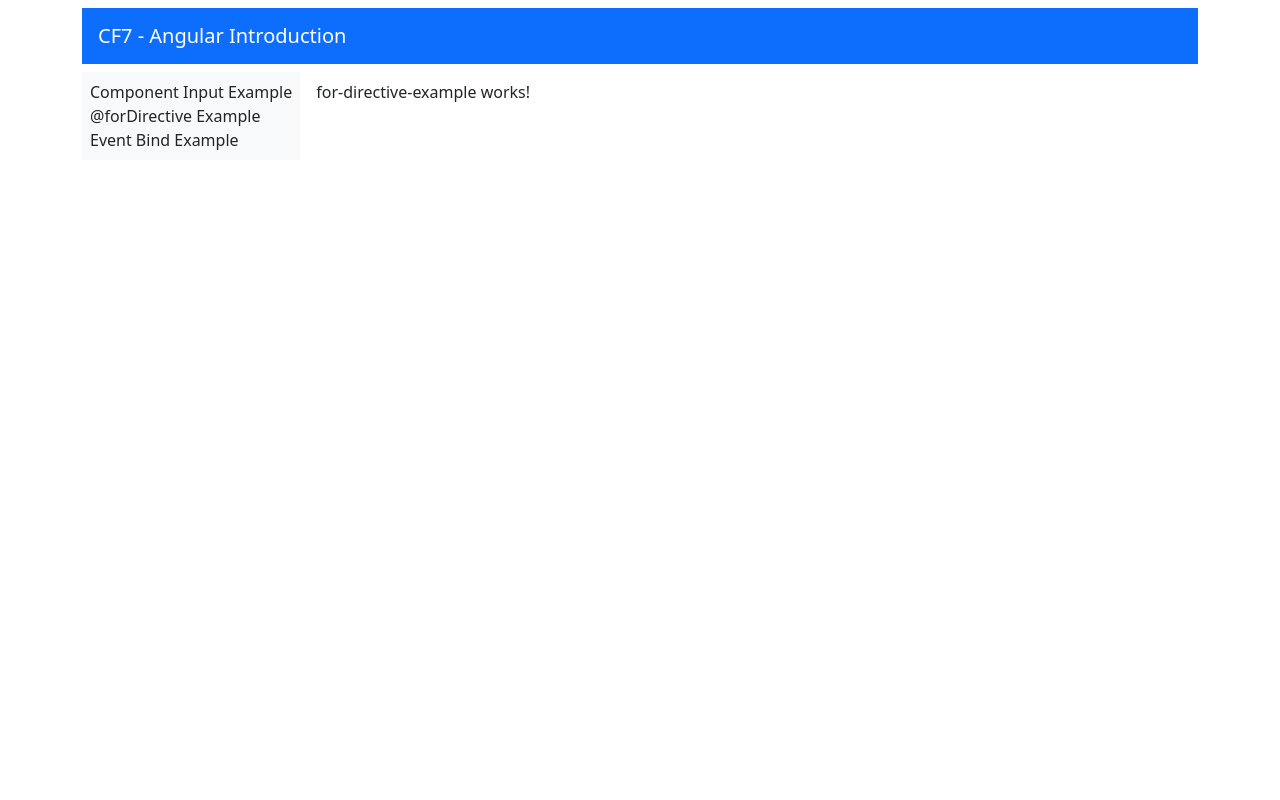
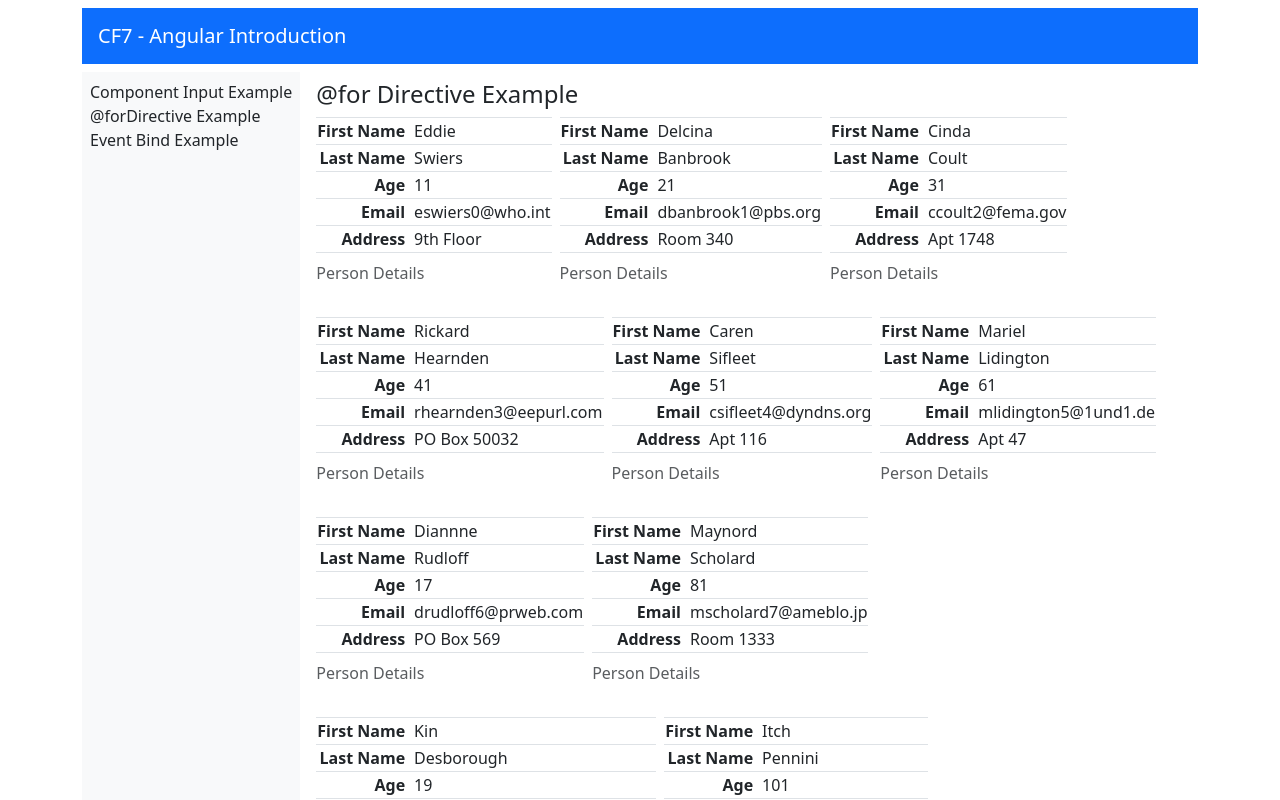
Before and after one commit to jstam2023/cf7-angular-introduction, an Angular app: page /for-directive-example in a window 1280 px wide. Shown: the top 800 px of the page. Built offline with nearby package versions, Linux system fonts and the light colour scheme.

Commit message:
angular navbar

```diff
--- a/src/app/app.component.ts
+++ b/src/app/app.component.ts
@@ -12,155 +12,33 @@ import { EventBindExampleComponent } from './components/event-bind-example/event
 })
 
 export class AppComponent {
-  name = "Jstam";
+  // name = "Jstam";
 
-  // Step 1: One way binding of data
-  person = {
-    givenName: "John",
-    surName: "Stam",
-    age: 43,
-    email: "jstam2023@aueb.gr"
-  }
+  // // Step 1: One way binding of data
+  // person = {
+  //   givenName: "John",
+  //   surName: "Stam",
+  //   age: 43,
+  //   email: "jstam2023@aueb.gr"
+  // }
 
   // Step 3: Component Input
-  person0: Person = {
-    givenName: "Christodoulos",
-    surName: "Fragoudakis",
-    age: 55,
-    email:"chfrag@aueb.gr",
-    address: "Athens, Greece"
-  }
+  // person0: Person = {
+  //   givenName: "Christodoulos",
+  //   surName: "Fragoudakis",
+  //   age: 55,
+  //   email:"chfrag@aueb.gr",
+  //   address: "Athens, Greece"
+  // }
 
-  person1: Person = {
-    givenName: "John",
-    surName: "Doe",
-    age: 32,
-    email: "john@example.gr",
-    address: 'New York, USA'
-  }
+  // person1: Person = {
+  //   givenName: "John",
+  //   surName: "Doe",
+  //   age: 32,
+  //   email: "john@example.gr",
+  //   address: 'New York, USA'
+  // }
 
-  users: Person[] = [
-    {
-      "givenName": "Eddie",
-      "surName": "Swiers",
-      "email": "eswiers0@who.int",
-      "age": 11,
-      "address": "9th Floor"
-    }, {
-      "givenName": "Delcina",
-      "surName": "Banbrook",
-      "email": "dbanbrook1@pbs.org",
-      "age": 21,
-      "address": "Room 340"
-    }, {
-      "givenName": "Cinda",
-      "surName": "Coult",
-      "email": "ccoult2@fema.gov",
-      "age": 31,
-      "address": "Apt 1748"
-    }, {
-      "givenName": "Rickard",
-      "surName": "Hearnden",
-      "email": "rhearnden3@eepurl.com",
-      "age": 41,
-      "address": "PO Box 50032"
-    }, {
-      "givenName": "Caren",
-      "surName": "Sifleet",
-      "email": "csifleet4@dyndns.org",
-      "age": 51,
-      "address": "Apt 116"
-    }, {
-      "givenName": "Mariel",
-      "surName": "Lidington",
-      "email": "mlidington5@1und1.de",
-      "age": 61,
-      "address": "Apt 47"
-    }, {
-      "givenName": "Diannne",
-      "surName": "Rudloff",
-      "email": "drudloff6@prweb.com",
-      "age": 17,
-      "address": "PO Box 569"
-    }, {
-      "givenName": "Maynord",
-      "surName": "Scholard",
-      "email": "mscholard7@ameblo.jp",
-      "age": 81,
-      "address": "Room 1333"
-    }, {
-      "givenName": "Kin",
-      "surName": "Desborough",
-      "email": "kdesborough8@goodreads.com",
-      "age": 19,
-      "address": "Apt 581"
-    }, {
-      "givenName": "Itch",
-      "surName": "Pennini",
-      "email": "ipennini9@seesaa.net",
-      "age": 101,
-      "address": "Suite 16"
-    }, {
-      "givenName": "Jud",
-      "surName": "Gloster",
-      "email": "jglostera@rediff.com",
-      "age": 11,
-      "address": "7th Floor"
-    }, {
-      "givenName": "Moishe",
-      "surName": "Attoe",
-      "email": "mattoeb@github.io",
-      "age": 12,
-      "address": "Room 1396"
-    }, {
-      "givenName": "Carlen",
-      "surName": "Whinney",
-      "email": "cwhinneyc@forbes.com",
-      "age": 13,
-      "address": "PO Box 96798"
-    }, {
-      "givenName": "Berta",
-      "surName": "Edwinson",
-      "email": "bedwinsond@domainmarket.com",
-      "age": 14,
-      "address": "18th Floor"
-    }, {
-      "givenName": "Sorcha",
-      "surName": "Kealey",
-      "email": "skealeye@nbcnews.com",
-      "age": 15,
-      "address": "Suite 38"
-    }, {
-      "givenName": "Alvina",
-      "surName": "Carradice",
-      "email": "acarradicef@wufoo.com",
-      "age": 16,
-      "address": "Apt 1255"
-    }, {
-      "givenName": "Ric",
-      "surName": "Le Grys",
-      "email": "rlegrysg@eventbrite.com",
-      "age": 17,
-      "address": "Room 1152"
-    }, {
-      "givenName": "Shel",
-      "surName": "Giametti",
-      "email": "sgiamettih@people.com.cn",
-      "age": 18,
-      "address": "14th Floor"
-    }, {
-      "givenName": "Evey",
-      "surName": "Pirouet",
-      "email": "epiroueti@ning.com",
-      "age": 19,
-      "address": "11th Floor"
-    }, {
-      "givenName": "Roman",
-      "surName": "Westcarr",
-      "email": "rwestcarrj@spiegel.de",
-      "age": 20,
-      "address": "19th Floor"
-    }
-  ]
+
 
 }
--- a/src/app/components/component-input-example/component-input-example.component.html
+++ b/src/app/components/component-input-example/component-input-example.component.html
@@ -1,7 +1,7 @@
 <h4>Component Input Example</h4>
 
 <div class="d-flex gap-5 text-nowrap">
-    <app-person-table [personInput]="person0"></app-person-table>
+    <app-person-table [personInput] = "person0"></app-person-table>
     <app-person-table></app-person-table>
-    <app-person-table [personInput]="person1"></app-person-table>
+    <app-person-table [personInput] = "person1"></app-person-table>
 </div>
--- a/src/app/components/component-input-example/component-input-example.component.ts
+++ b/src/app/components/component-input-example/component-input-example.component.ts
@@ -10,19 +10,19 @@ import { PersonTableComponent } from '../person-table/person-table.component';
 })
 export class ComponentInputExampleComponent {
   person0: Person = {
-    givenName: "John",
-    surName: "Smith",
+    givenName: "Christodoulos",
+    surName: "Fragoudakis",
     age: 55,
-    email: "asda@gmail.com",
+    email: "chfra@aueb.gr",
     address: "New York, USA"
   }
 
   person1: Person = {
-    givenName: "Maria",
-    surName: "Smith",
-    age: 55,
-    email: "msmith@gmail.com",
-    address: "Athens, Gr"
+    givenName: "John",
+    surName: "Doe",
+    age: 45,
+    email: "john@aueb.gr",
+    address: "Athens, Greece"
   }
 
 }
--- a/src/app/components/for-directive-example/for-directive-example.component.html
+++ b/src/app/components/for-directive-example/for-directive-example.component.html
@@ -1 +1,7 @@
-<p>for-directive-example works!</p>
+<h4>{{"@for"}} Directive Example</h4>
+
+<div class="d-flex flex-wrap text-nowrap gap-2">
+    @for (user of users; track user) {
+        <app-person-table [personInput]="user"></app-person-table>
+    }
+</div>
--- a/src/app/components/for-directive-example/for-directive-example.component.ts
+++ b/src/app/components/for-directive-example/for-directive-example.component.ts
@@ -1,11 +1,135 @@
 import { Component } from '@angular/core';
+import { Person } from 'src/app/shared/interfaces/person';
+import { PersonTableComponent } from "../person-table/person-table.component";
 
 @Component({
   selector: 'app-for-directive-example',
-  imports: [],
+  imports: [PersonTableComponent],
   templateUrl: './for-directive-example.component.html',
   styleUrl: './for-directive-example.component.css'
 })
 export class ForDirectiveExampleComponent {
-
+  users: Person[] = [
+    {
+      "givenName": "Eddie",
+      "surName": "Swiers",
+      "email": "eswiers0@who.int",
+      "age": 11,
+      "address": "9th Floor"
+    }, {
+      "givenName": "Delcina",
+      "surName": "Banbrook",
+      "email": "dbanbrook1@pbs.org",
+      "age": 21,
+      "address": "Room 340"
+    }, {
+      "givenName": "Cinda",
+      "surName": "Coult",
+      "email": "ccoult2@fema.gov",
+      "age": 31,
+      "address": "Apt 1748"
+    }, {
+      "givenName": "Rickard",
+      "surName": "Hearnden",
+      "email": "rhearnden3@eepurl.com",
+      "age": 41,
+      "address": "PO Box 50032"
+    }, {
+      "givenName": "Caren",
+      "surName": "Sifleet",
+      "email": "csifleet4@dyndns.org",
+      "age": 51,
+      "address": "Apt 116"
+    }, {
+      "givenName": "Mariel",
+      "surName": "Lidington",
+      "email": "mlidington5@1und1.de",
+      "age": 61,
+      "address": "Apt 47"
+    }, {
+      "givenName": "Diannne",
+      "surName": "Rudloff",
+      "email": "drudloff6@prweb.com",
+      "age": 17,
+      "address": "PO Box 569"
+    }, {
+      "givenName": "Maynord",
+      "surName": "Scholard",
+      "email": "mscholard7@ameblo.jp",
+      "age": 81,
+      "address": "Room 1333"
+    }, {
+      "givenName": "Kin",
+      "surName": "Desborough",
+      "email": "kdesborough8@goodreads.com",
+      "age": 19,
+      "address": "Apt 581"
+    }, {
+      "givenName": "Itch",
+      "surName": "Pennini",
+      "email": "ipennini9@seesaa.net",
+      "age": 101,
+      "address": "Suite 16"
+    }, {
+      "givenName": "Jud",
+      "surName": "Gloster",
+      "email": "jglostera@rediff.com",
+      "age": 11,
+      "address": "7th Floor"
+    }, {
+      "givenName": "Moishe",
+      "surName": "Attoe",
+      "email": "mattoeb@github.io",
+      "age": 12,
+      "address": "Room 1396"
+    }, {
+      "givenName": "Carlen",
+      "surName": "Whinney",
+      "email": "cwhinneyc@forbes.com",
+      "age": 13,
+      "address": "PO Box 96798"
+    }, {
+      "givenName": "Berta",
+      "surName": "Edwinson",
+      "email": "bedwinsond@domainmarket.com",
+      "age": 14,
+      "address": "18th Floor"
+    }, {
+      "givenName": "Sorcha",
+      "surName": "Kealey",
+      "email": "skealeye@nbcnews.com",
+      "age": 15,
+      "address": "Suite 38"
+    }, {
+      "givenName": "Alvina",
+      "surName": "Carradice",
+      "email": "acarradicef@wufoo.com",
+      "age": 16,
+      "address": "Apt 1255"
+    }, {
+      "givenName": "Ric",
+      "surName": "Le Grys",
+      "email": "rlegrysg@eventbrite.com",
+      "age": 17,
+      "address": "Room 1152"
+    }, {
+      "givenName": "Shel",
+      "surName": "Giametti",
+      "email": "sgiamettih@people.com.cn",
+      "age": 18,
+      "address": "14th Floor"
+    }, {
+      "givenName": "Evey",
+      "surName": "Pirouet",
+      "email": "epiroueti@ning.com",
+      "age": 19,
+      "address": "11th Floor"
+    }, {
+      "givenName": "Roman",
+      "surName": "Westcarr",
+      "email": "rwestcarrj@spiegel.de",
+      "age": 20,
+      "address": "19th Floor"
+    }
+  ]
 }
```
